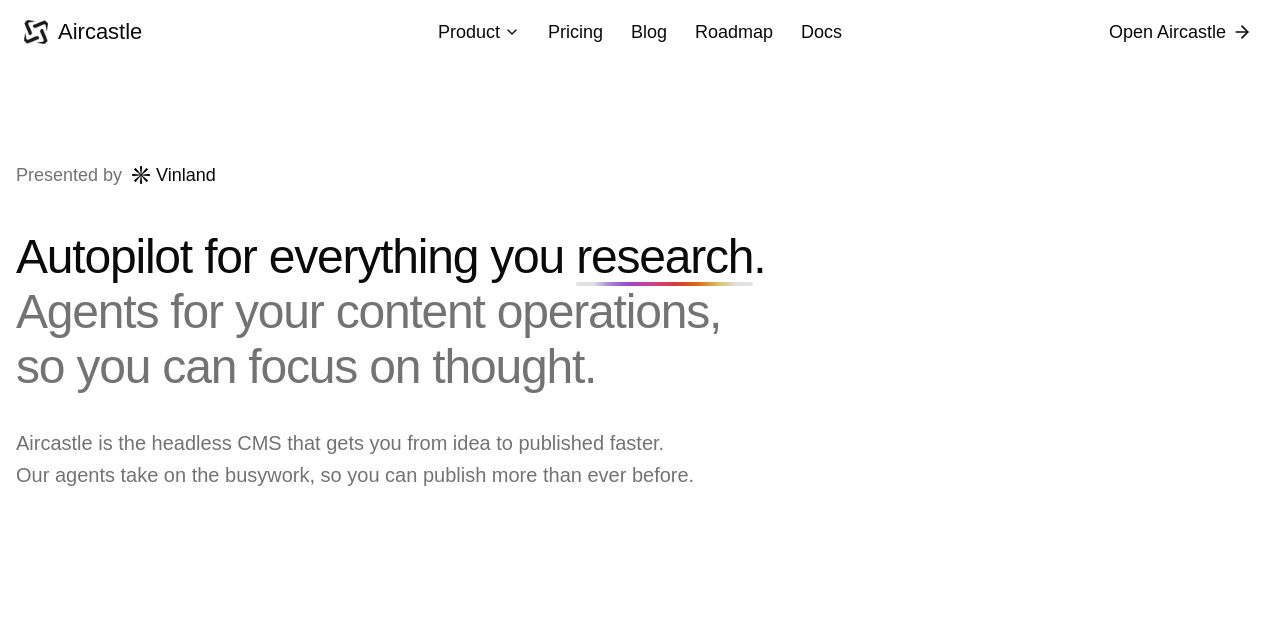
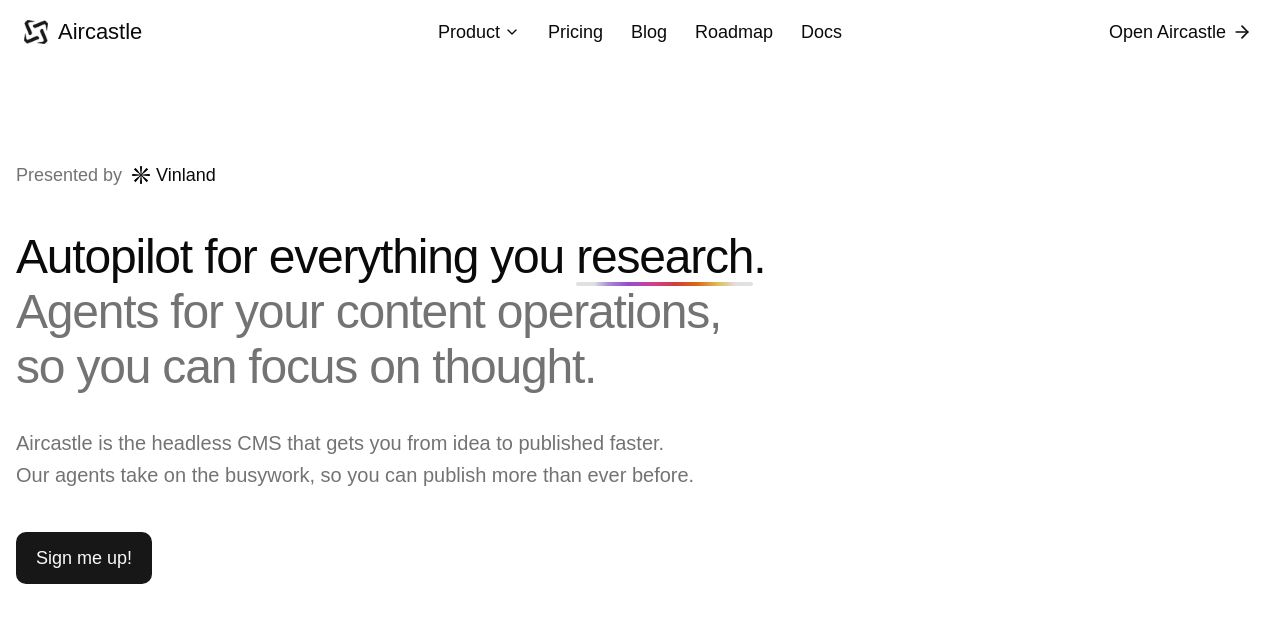
Before and after one commit to vinlandatelier/aircastle, a React (Vite) app in the folder apps/web/: page / in a window 1280 px wide. Shown: the top 622 px of the page. Built offline with nearby package versions, Linux system fonts and the light colour scheme.

Commit message:
feat(web): add a Sign me up! call to action to the hero

```diff
--- a/apps/web/src/features/marketing/index.tsx
+++ b/apps/web/src/features/marketing/index.tsx
@@ -1,3 +1,4 @@
+import { Link } from '@tanstack/react-router'
 import { Header } from './header'
 import { RotatingWord } from './rotating-word'
 
@@ -34,6 +35,12 @@ export function MarketingPage() {
             Aircastle is the headless CMS that gets you from idea to published faster. Our agents
             take on the busywork, so you can publish more than ever before.
           </p>
+          <Link
+            to="/sign-in"
+            className="mt-10 inline-flex items-center rounded-lg bg-primary px-5 py-3 text-primary-foreground transition-colors hover:bg-primary/85 focus-visible:outline-2 focus-visible:outline-offset-2 focus-visible:outline-ring"
+          >
+            Sign me up!
+          </Link>
         </section>
       </main>
     </div>
```
Also changed, not shown: 1 other file (tests, documents, lock files or other folders).
